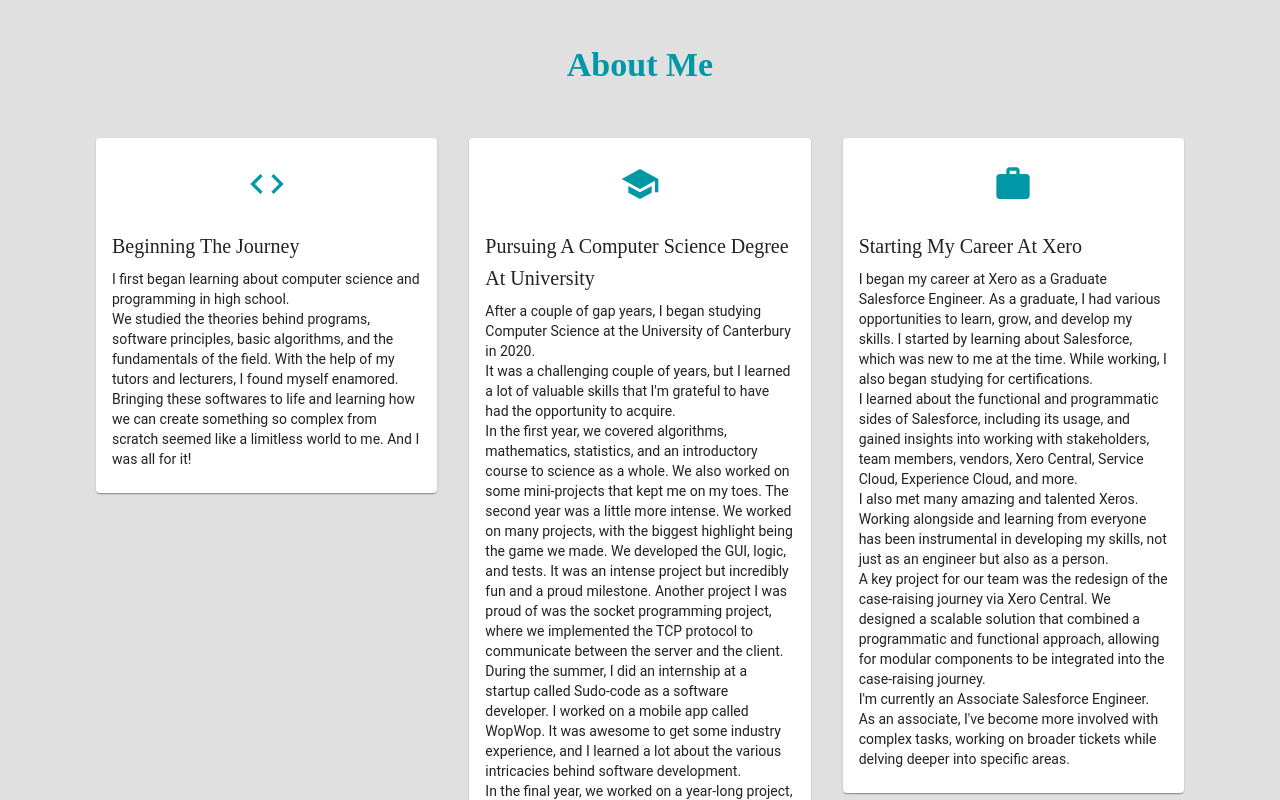
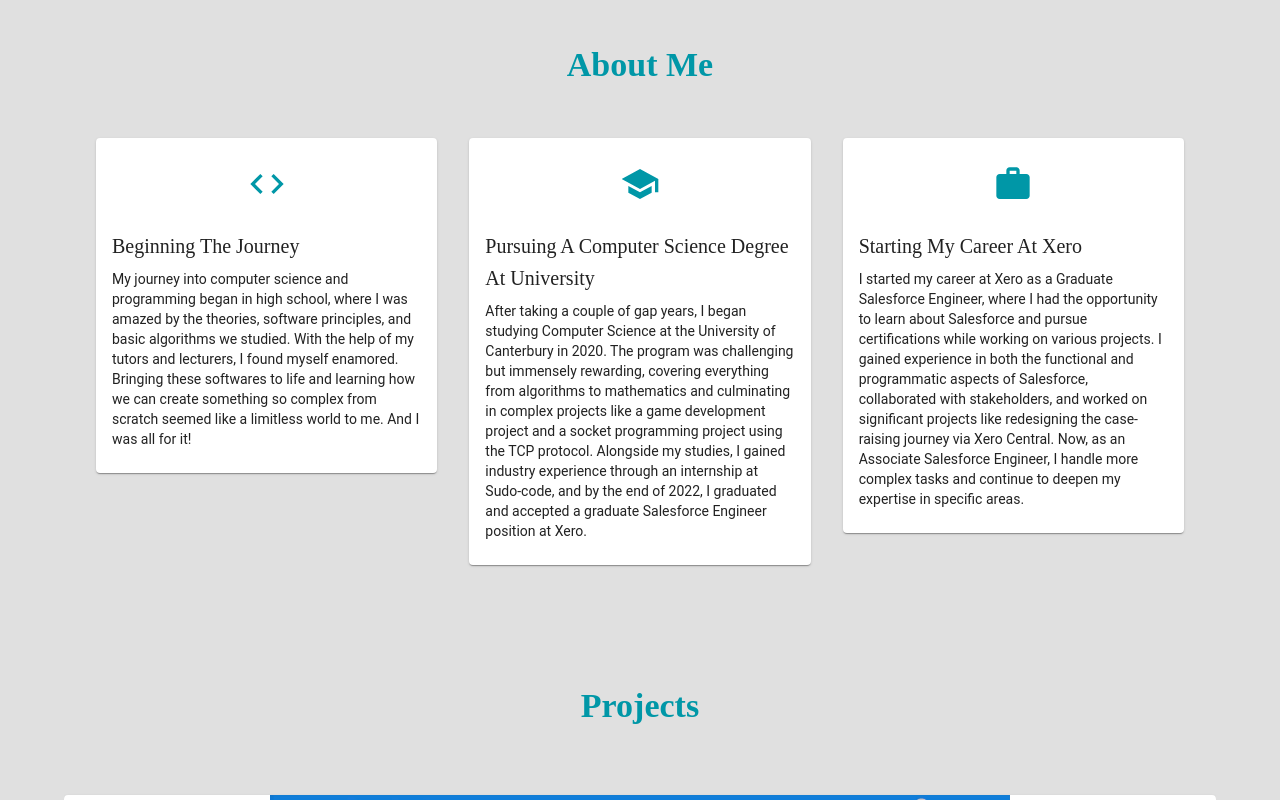
Before and after one commit to Zoher45/portfolio-website, a React (Create React App) app: page / in a window 1280 px wide. Shown: the part 540-1340 px from the top of the page. Built offline with nearby package versions, Linux system fonts and the light colour scheme.

Commit message:
Update About.tsx

```diff
--- a/src/components/About.tsx
+++ b/src/components/About.tsx
@@ -1,50 +1,47 @@
 import React from "react";
-import { Box, Typography, Card, CardContent, CardMedia, Grid, useMediaQuery, useTheme } from "@mui/material";
+import {
+  Box,
+  Typography,
+  Card,
+  CardContent,
+  CardMedia,
+  Grid,
+  useMediaQuery,
+  useTheme,
+} from "@mui/material";
 import CodeIcon from "@mui/icons-material/Code";
 import SchoolIcon from "@mui/icons-material/School";
 import WorkIcon from "@mui/icons-material/Work";
 
 const About = () => {
   const theme = useTheme();
-  const isMobile = useMediaQuery(theme.breakpoints.down('sm'));
+  const isMobile = useMediaQuery(theme.breakpoints.down("sm"));
 
   const items = [
     {
       title: "Beginning The Journey",
       icon: <CodeIcon sx={{ color: "#0097a7", fontSize: 40 }} />,
       body: `
-        I first began learning about computer science and programming in high school.
-        <br />
-        We studied the theories behind programs, software principles, basic algorithms, and the fundamentals of the field. With the help of my tutors and lecturers, I found myself enamored.
-        Bringing these softwares to life and learning how we can create something so complex from scratch seemed like a limitless world to me. And I was all for it!
-        <br />
+            My journey into computer science and programming began in high school,
+            where I was amazed by the theories, software principles, and basic algorithms we studied.
+            With the help of my tutors and lecturers, I found myself enamored. Bringing these softwares to life and
+            learning how we can create something so complex from scratch seemed like a limitless world to me. And I was all for it!
       `,
     },
     {
       title: "Pursuing A Computer Science Degree At University",
       icon: <SchoolIcon sx={{ color: "#0097a7", fontSize: 40 }} />,
       body: `
-        After a couple of gap years, I began studying Computer Science at the University of Canterbury in 2020. <br />
-        It was a challenging couple of years, but I learned a lot of valuable skills that I'm grateful to have had the opportunity to acquire. <br />
-        In the first year, we covered algorithms, mathematics, statistics, and an introductory course to science as a whole. We also worked on some mini-projects that kept me on my toes.
-        The second year was a little more intense. We worked on many projects, with the biggest highlight being the game we made. We developed the GUI, logic, and tests. It was an intense project but incredibly fun and a proud milestone. Another project I was proud of was the socket programming project, where we implemented the TCP protocol to communicate between the server and the client. <br />
-        During the summer, I did an internship at a startup called Sudo-code as a software developer. I worked on a mobile app called WopWop. It was awesome to get some industry experience, and I learned a lot about the various intricacies behind software development. <br />
-        In the final year, we worked on a year-long project, using sprints and learning about how things are done in the industry. Working in small groups, we developed a project management tool. We implemented various libraries, worked with stakeholders, planned, demoed our work at every sprint review, and held retrospectives. <br />
-        Another project I'm really proud of from this year was the Auction Web app. It was another intense project, but I definitely learned a lot. <br />
-        At the end of 2022, I graduated and received an offer from Xero for a graduate position as a Salesforce Engineer.
+            After taking a couple of gap years, I began studying Computer Science at the University of Canterbury in 2020. The program was challenging but immensely rewarding, covering everything from algorithms to mathematics and culminating in complex projects like a game development
+            project and a socket programming project using the TCP protocol. Alongside my studies, I gained industry experience through an internship at Sudo-code, and by the end of 2022, I graduated and accepted a graduate Salesforce Engineer position at Xero.
       `,
     },
     {
       title: "Starting My Career At Xero",
-      icon: <WorkIcon sx={{ color: "#0097a7", fontSize: 40 }}  />,
+      icon: <WorkIcon sx={{ color: "#0097a7", fontSize: 40 }} />,
       body: `
-        I began my career at Xero as a Graduate Salesforce Engineer. As a graduate, I had various opportunities to learn, grow, and develop my skills. I started by learning about Salesforce, which was new to me at the time. While working, I also began studying for certifications.
-        <br />
-        I learned about the functional and programmatic sides of Salesforce, including its usage, and gained insights into working with stakeholders, team members, vendors, Xero Central, Service Cloud, Experience Cloud, and more.
-        <br />
-        I also met many amazing and talented Xeros. Working alongside and learning from everyone has been instrumental in developing my skills, not just as an engineer but also as a person.
-        <br />A key project for our team was the redesign of the case-raising journey via Xero Central. We designed a scalable solution that combined a programmatic and functional approach, allowing for modular components to be integrated into the case-raising journey.
-        <br /> I'm currently an Associate Salesforce Engineer. As an associate, I've become more involved with complex tasks, working on broader tickets while delving deeper into specific areas.
+          I started my career at Xero as a Graduate Salesforce Engineer, where I had the opportunity to learn about Salesforce and pursue certifications while working on various projects. I gained experience in both the functional and programmatic aspects of Salesforce,
+          collaborated with stakeholders, and worked on significant projects like redesigning the case-raising journey via Xero Central. Now, as an Associate Salesforce Engineer, I handle more complex tasks and continue to deepen my expertise in specific areas.
       `,
     },
   ];
@@ -70,17 +67,30 @@
       <Grid container spacing={isMobile ? 2 : 4} justifyContent="center">
         {items.map((item, index) => (
           <Grid item xs={12} sm={6} md={4} key={index}>
-            <Card sx={{ display: "flex", flexDirection: "column", alignItems: "center" }}>
-              <CardMedia sx={{ display: "flex", justifyContent: "center", alignItems: "center", height: 60, width: 60, mt: 2 }}>
+            <Card
+              sx={{
+                display: "flex",
+                flexDirection: "column",
+                alignItems: "center",
+              }}
+            >
+              <CardMedia
+                sx={{
+                  display: "flex",
+                  justifyContent: "center",
+                  alignItems: "center",
+                  height: 60,
+                  width: 60,
+                  mt: 2,
+                }}
+              >
                 {item.icon}
               </CardMedia>
               <CardContent sx={{ textAlign: "left" }}>
                 <Typography variant="h6" gutterBottom>
                   {item.title}
                 </Typography>
-                <Typography variant="body2">
-                  <span dangerouslySetInnerHTML={{ __html: item.body }} />
-                </Typography>
+                <Typography variant="body2">{item.body}</Typography>
               </CardContent>
             </Card>
           </Grid>
```
